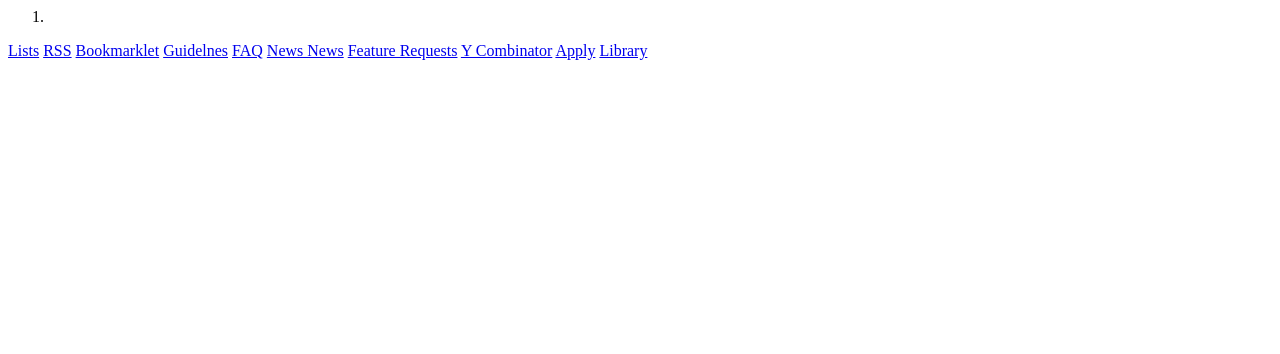
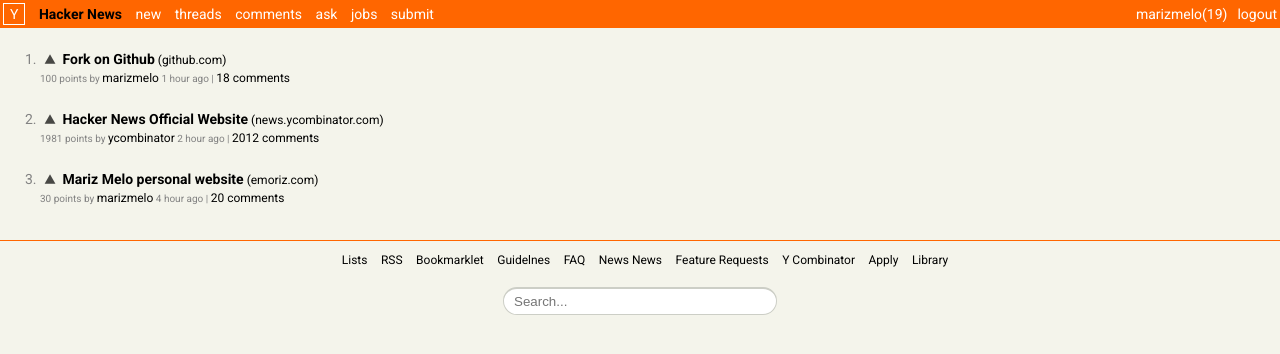
Before and after one commit to jmarizgit/hackernews5, a plain HTML site: page index.html in a window 1280 px wide. Drawn offline with Linux system fonts and the light colour scheme.

Commit message:
Simple version finished

```diff
--- a/index.html
+++ b/index.html
@@ -1,11 +1,51 @@
+<!DOCTYPE HTML>
 <html>
 <head>
+	<meta charset="utf-8"/>
+	<meta name="robots" content="all"/>
+	<meta name="description" content="Simple version in HTML5 for HackerNews website"/>
+	<meta name="Author" content="Mariz Melo, http://github.com/jmarizgit"/>
 	<title>Hacker News 5</title>
+	<link rel="stylesheet" href="//fonts.googleapis.com/css?family=Roboto:regular,medium,thin,italic,mediumitalic,bold" title="roboto"/>
+	<link href="lib/css/styles.css" rel="stylesheet"/>
+	<link href="lib/css/fontello.css" rel="stylesheet"/>
+	<link rel="shortcut icon" href="http://ycombinator.com/favicon.ico"/>
+	<!--[if lt IE 9]>
+  	<script src="http://html5shim.googlecode.com/svn/trunk/html5.js"></script><![endif]-->
+  	<!--[if IE 7]>
+  	<link rel="stylesheet" href="css/fontello-ie7.css"><![endif]-->
 </head>
 <body>
-	<header></header>
+	<header>
+		<nav>
+			<a href="//news.ycombinator.com" alt="ycombinator" class="logo">Y</a>
+			<span><b>Hacker News</b></span>
+			<a href="#" alt="new">new</a>
+			<a href="#" alt="threads">threads</a>
+			<a href="#" alt="comments">comments</a>
+			<a href="#" alt="ask">ask</a>
+			<a href="#" alt="jobs">jobs</a>
+			<a href="#" alt="submit">submit</a>
+			<a href="#" alt="logout" class="right">logout</a>
+			<a href="#" alt="marizmelo" class="right">marizmelo(19)</a>
+		</nav>
+	</header>
 	<ol>
-		<li></li>
+		<li>
+			<a href="/voteup" title="vote up" alt="vote up"><i class="icon-glyph78"></i></a>
+			<a href="//github.com/jmarizgit/hackernews5"><b>Fork on Github</b> (github.com)</a><br/>
+			<span>100 points by <a href="//github.com/jmarizgit">marizmelo</a> 1 hour ago | <a href="/comments">18 comments</a></span>
+		</li>
+		<li>
+			<a href="/voteup" title="vote up" alt="vote up"><i class="icon-glyph78"></i></a>
+			<a href="//news.ycombinator.com"><b>Hacker News Official Website</b> (news.ycombinator.com)</a><br/>
+			<span>1981 points by <a href="//ycombinator.com">ycombinator</a> 2 hour ago | <a href="/comments">2012 comments</a></span>
+		</li>
+		<li>
+			<a href="/voteup" title="vote up" alt="vote up"><i class="icon-glyph78"></i></a>
+			<a href="//emoriz.com"><b>Mariz Melo personal website</b> (emoriz.com)</a><br/>
+			<span>30 points by <a href="//github.com/jmarizgit">marizmelo</a> 4 hour ago | <a href="/comments">20 comments</a></span>
+		</li>
 	</ol>
 	<footer>
 		<nav>
@@ -20,6 +60,9 @@
 			<a href="#">Apply</a>
 			<a href="#">Library</a>
 		</nav>
+		<form method="get" action="/">
+			<input type="text" placeholder="Search..." class="rounded"/>
+		</form>
 	</footer>
 </body>
 </html>
--- a/lib/css/styles.css
+++ b/lib/css/styles.css
@@ -1,46 +1,86 @@
-
-/* UTILS */
-.border-not{
-	border: 0;
+/*
+	Stylesheet for HackerNews5
+	project by Mariz Melo MM 2012
+	http://github.com/jmarizgit/hackernews5
+*/
+/* RESET */
+html{
+	height: 100%;
 }
-.border-left-not{
-	border-left: 0;
+body,html,header,nav,footer,ul{
+	margin: 	0;
+	padding: 	0;
 }
-.border-right-not{
-	border-right: 0;
+body{
+	background-color: #f4f4eb;
+	font-family: 'Roboto', Arial;
+	font-size: 14px;
 }
-.clear-left{
-	clear: left;
+a{
+	color: black;
+	text-decoration: none;
+	}a:hover{
+	text-decoration: underline;
 }
-.clear-right{
-	clear: right;
+header{
+	background: 	#ff6600;
+	position: 		fixed;
+	top: 			0;
+	width: 			100%;
+	z-index: 		1000;
+	}header a{
+	color: 			white;
+	}header nav{
+	padding: 		6px 3px;
+	display:		block;
+	}header span, header a{
+	padding-left: 	10px;
+	}header .logo{
+	padding: 		2px 6px;
+	margin: 		5px 0;
+	border: 		1px solid white;
+	text-decoration: none;
 }
-.clear-both{
-	clear: both;
+ol{
+	color: 			#828282;
+	margin-top: 	45px;
+	}ol i{
+	font-size: 		20px;
+	margin-right: 	-5px;
+	}ol a{
+	font-size: 		12px;
+	}ol a:visited{
+	color: 			#828282;
+	}ol b{
+	font-size: 		14px;
+	}ol span{
+	font-size: 		10px;
+	}ol li{
+	margin-bottom: 	20px;
 }
-.round-corners
-{
-	-webkit-border-radius: 5px;
-	-moz-border-radius: 5px;
-	-o-border-radius: 5px;
-	-ms-border-radius: 5px;
-	-khtml-border-radius: 5px;
-	border-radius: 5px;
+footer{
+	border-top: 	1px solid #ff6600;
+	margin-top: 	35px;
+	padding: 		10px;
+	text-align: 	center;
+	}footer a{
+	font-size: 		12px;
+	margin-left: 	10px;
+	}footer input{
+	border: 		1px solid #cccec6;
+	border-top: 	2px solid #cccec6;
+	margin: 		20px 0;
+	outline-style: 	none;
+	padding: 		5px 10px;
+	width: 			20%;
 }
-.circle{
-	/*make circular div*/
+/* CLASS UTILS */
+.right{
+	float: right;
 }
-.shadow
-{
-	-moz-box-shadow: 2px 2px 2px black;
-  	-webkit-box-shadow: 2px 2px 2px black;
-  	box-shadow: 2px 2px 2px black;
-  	-ms-filter: "progid:DXImageTransform.Microsoft.Shadow(Strength=2, Direction=90, Color='black')";
-  filter: progid:DXImageTransform.Microsoft.Shadow(Strength=2, Direction=90, Color='black');
+.rounded{
+	-moz-border-radius: 	20px;
+	-webkit-border-radius: 	20px;
+	-khtml-border-radius: 	20px;
+	border-radius: 			20px;
 }
-.shadow-inner{
-
-}
-.shadow-text{
-
-}
```
